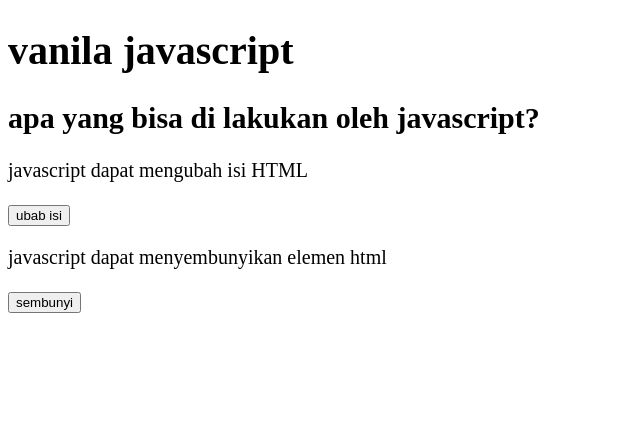
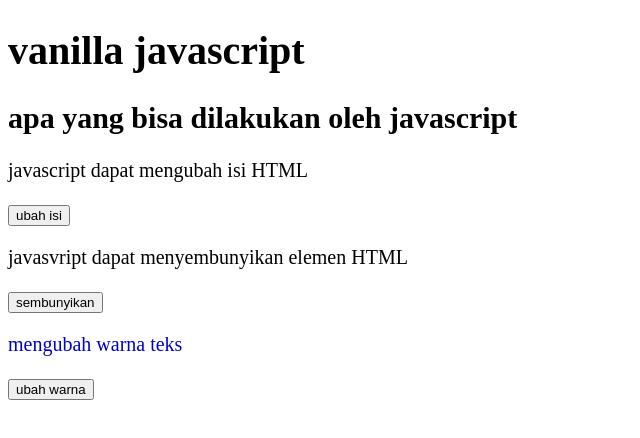
Before and after one commit to Farhandenn/latihan16, a plain HTML site: page index.html in a window 1280 px wide. Shown: the whole page, without its empty margins (0-640 px from the left). Drawn offline with Linux system fonts and the light colour scheme.

Commit message:
ubah warna

```diff
--- a/index.html
+++ b/index.html
@@ -1,4 +1,4 @@
- <!DOCTYPE html>
+<!DOCTYPE html>
 <html lang="en">
 <head>
   <meta charset="UTF-8">
@@ -6,19 +6,28 @@
   <meta name="viewport" content="width=device-width, initial-scale=1">
 
   <title>HTML</title>
-  <title>vajilla javascript</title>
 
   <!-- HTML -->
 
 
   <!-- Custom Styles -->
   <link rel="stylesheet" href="style.css">
+  <title>vanilla javascript</title>
 </head>
-<h1>vanila javascript</h1>
-<h2>apa yang bisa di lakukan oleh javascript?</h2>
+
+<body>
+  <h1>vanilla javascript</h1>
+
+  <h2>apa yang bisa dilakukan oleh javascript</h2>
   <p id="ganti">javascript dapat mengubah isi HTML</p>
-  <button onclick="document.getElementById('ganti').innerHTML='pengen sukses'">ubab isi</button>
-  <p id="sembunyi">javascript dapat menyembunyikan elemen html</p> <button onclick="document.getElementById('sembunyi').style.display ='none'">sembunyi</button>
+  <button  onclick="document.getElementById('ganti')
+  .innerHTML ='pengen sukses'" >ubah isi</button>
+
+  <p id="sembunyi">javasvript dapat menyembunyikan elemen HTML</p>
+  <button  onclick="document.getElementById('sembunyi').style.display = 'none'">sembunyikan</button>
+
+  <p id="warna" style="color: mediumblue;">mengubah warna teks</p>
+  <button onclick="document.getElementById('warna').style.color='pink'">ubah warna</button>
 
   <!-- Project -->
   <script src="./main.js"></script>
```
